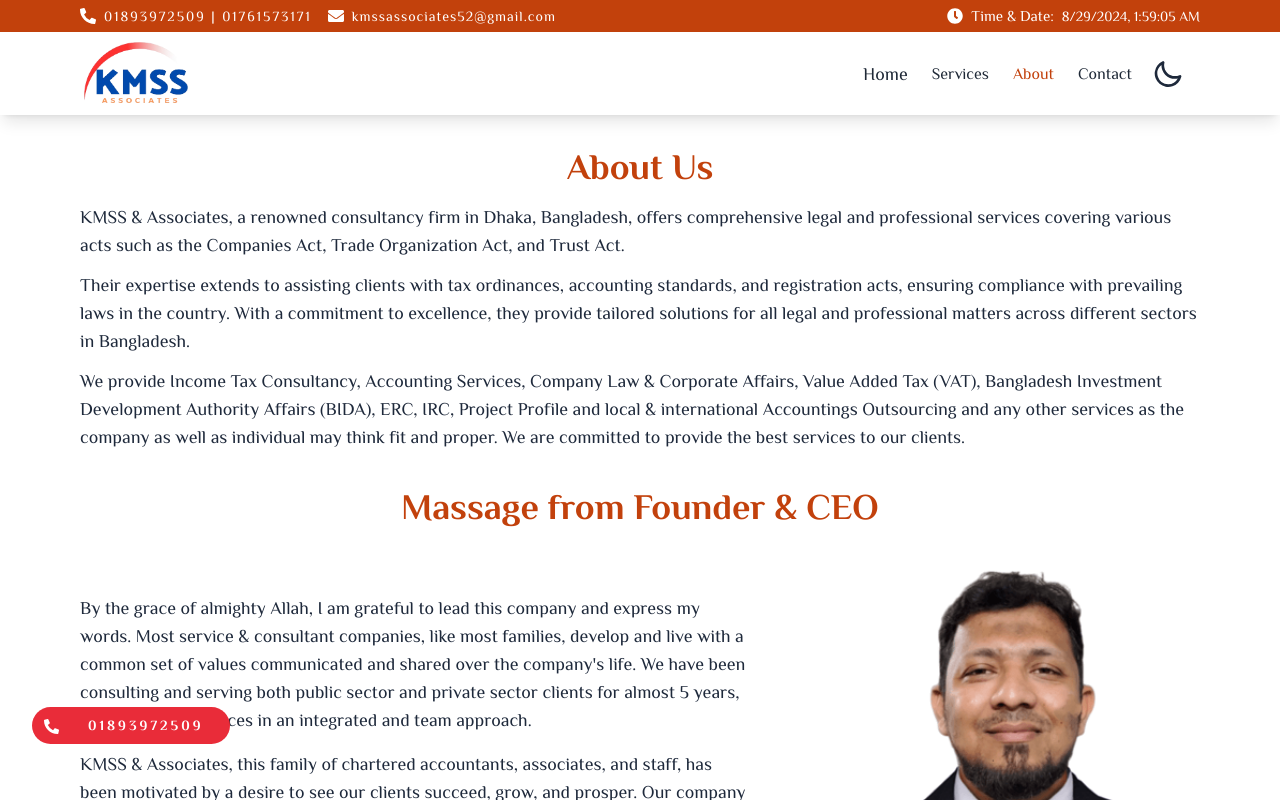
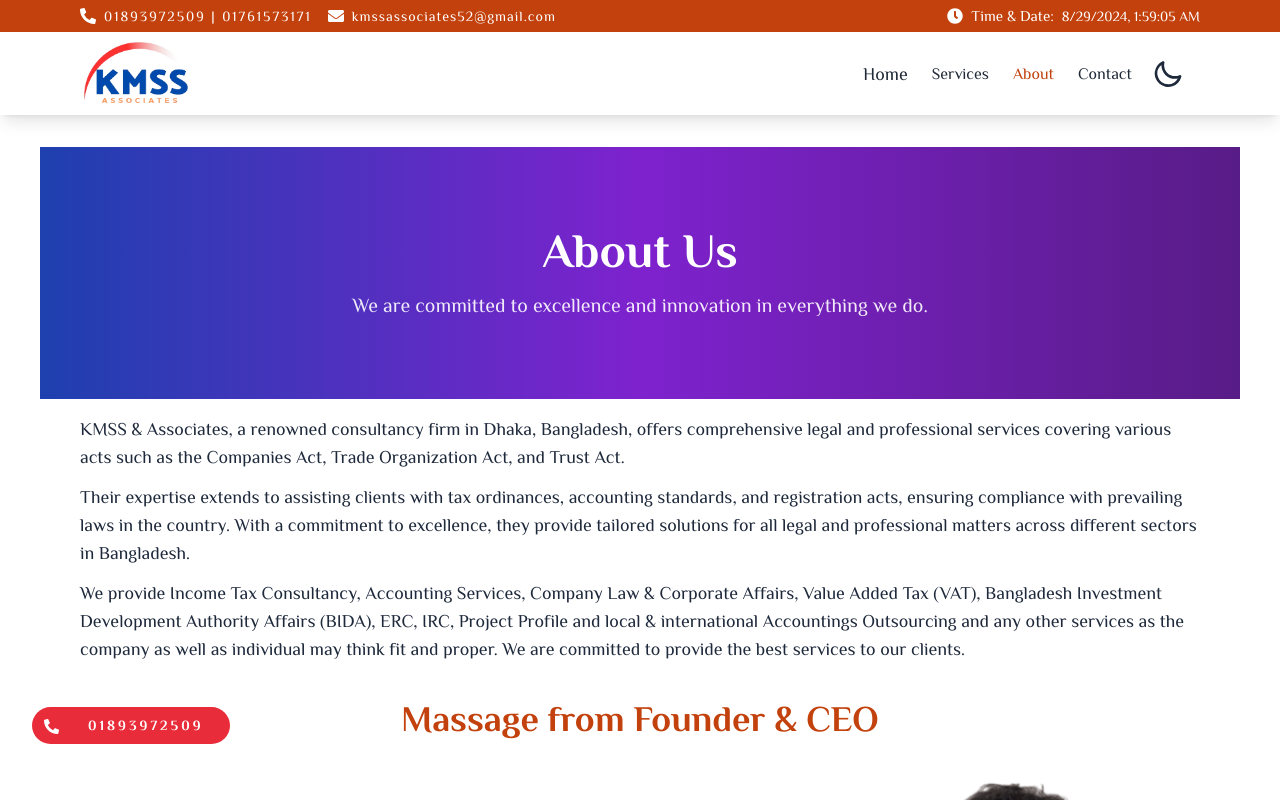
Before and after one commit to yasinarafat4/kmss-associates-and-co, a React (Vite) app: page /more-about-us in a window 1280 px wide. Shown: the top 800 px of the page. Built offline with nearby package versions, Linux system fonts and the light colour scheme.

Commit message:
About US banner added

```diff
--- a/src/pages/MoreAboutUs/MoreAboutUs.jsx
+++ b/src/pages/MoreAboutUs/MoreAboutUs.jsx
@@ -5,9 +5,18 @@
 const MoreAboutUs = () => {
   return (
     <Container>
-      <h2 className="text-3xl lg:text-4xl font-semibold text-center text-orange-700 dark:text-slate-200">
-        About Us
-      </h2>
+      {/* Banner */}
+      {/* About Us Banner */}
+      <div className="bg-gradient-to-r from-blue-800 via-purple-700 to-purple-900 py-20 px-10 text-center dark:bg-gradient-to-r dark:from-gray-800 dark:via-gray-700 dark:to-gray-900">
+        <h2 className="text-4xl lg:text-5xl font-bold text-white mb-4 dark:text-gray-200">
+          About Us
+        </h2>
+        <p className="text-lg lg:text-xl font-medium text-white opacity-90 dark:text-gray-300">
+          We are committed to excellence and innovation in everything we do.
+        </p>
+      </div>
+
+      {/* Body */}
       <div className="px-2 lg:px-10 py-4 space-y-3 text-base lg:text-lg">
         <p className="text-start text-slate-800 dark:text-slate-200">
           KMSS & Associates, a renowned consultancy firm in Dhaka, Bangladesh,
--- a/src/shared/Navbar.jsx
+++ b/src/shared/Navbar.jsx
@@ -54,9 +54,9 @@
   }, [targetSection]);
 
   return (
-    <div className="sticky top-0">
+    <div className="sticky top-0 ">
       <TopNav />
-      <nav className="navbar bg-white shadow-lg dark:bg-slate-900  dark:text-slate-200 lg:px-20 z-50">
+      <nav className="navbar bg-white shadow-lg dark:bg-slate-900  dark:text-slate-200 lg:px-20  ">
         <div className="flex-1">
           <Link to="/">
             <div className="flex flex-col justify-center items-center">
@@ -67,7 +67,7 @@
         <div
           className={`absolute ${
             navToggle ? "left-0" : "left-[-120%]"
-          } top-[6rem] md:top-[7rem] flex w-full flex-col bg-white pb-3 pt-2 transition-all duration-300 dark:bg-slate-900 lg:static lg:w-[unset] lg:flex-row lg:items-center lg:bg-transparent lg:pb-0 lg:pt-0 dark:lg:bg-transparent z-50`}
+          } top-[6rem] md:top-[7rem] flex w-full flex-col bg-white pb-3 pt-2 transition-all duration-300 dark:bg-slate-900 lg:static lg:w-[unset] lg:flex-row lg:items-center lg:bg-transparent lg:pb-0 lg:pt-0 dark:lg:bg-transparent`}
         >
           <div className="menu menu-horizontal flex-col space-y-3 lg:space-y-0 px-1 lg:flex-row lg:items-center lg:gap-4 xl:gap-6">
             {isHomePage ? (
```
